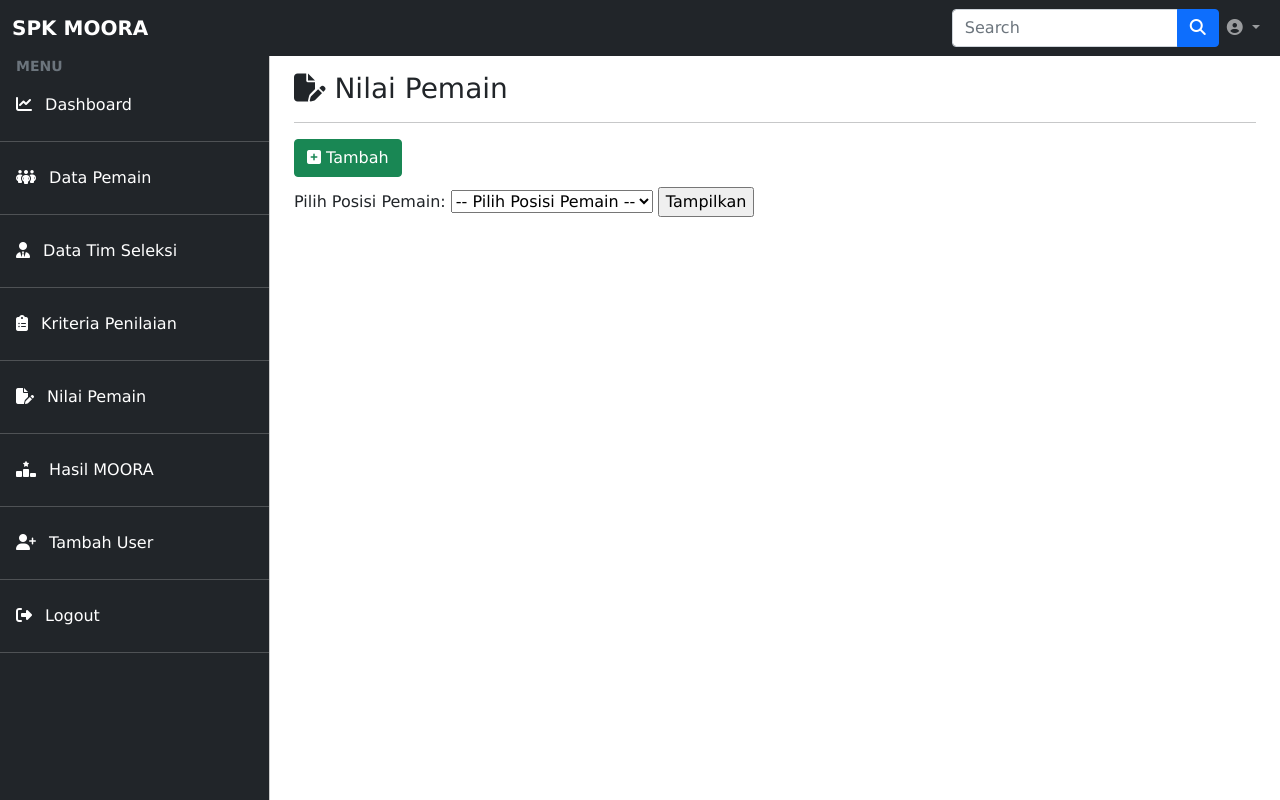
After one commit to shairul19/skripsi2_moora, a Flask app: page /data_nilai_pemain in a window 1280 px wide. The commit adds this page. Run offline with Flask 3, Linux system fonts and the light colour scheme; the visitor is signed in with stand-in values (Sample User, id 1); data that the repository does not hold is empty; some libraries are stand-ins or nearby versions.

Commit message:
Update Nilai Pemain

```diff
--- a/app.py
+++ b/app.py
@@ -478,7 +478,7 @@ def get_player_positions():
     cur.execute("SELECT DISTINCT posisi FROM tbl_pemain")
     positions = cur.fetchall()
     return [posisi[0] for posisi in positions]
-
+"""
 # Halaman data_tbl_nilai_kriteria
 @app.route('/data_tbl_nilai_kriteria', methods=['GET', 'POST'])
 def data_tbl_nilai_kriteria():
@@ -487,7 +487,7 @@ def data_tbl_nilai_kriteria():
             posisi_pemain = request.form['posisi_pemain']
 
             # Query data dari tabel tbl_nilai_kriteria dan gabungkan dengan tbl_pemain dan tbl_kriteria
-            cur.execute("SELECT p.nama_pemain, k.nama_kriteria, nk.nilai, k.id_kriteria "
+            cur.execute("SELECT p.nisn, p.nama_pemain, k.nama_kriteria, nk.nilai, k.id_kriteria "
                         "FROM tbl_nilai_kriteria nk "
                         "JOIN tbl_pemain p ON nk.nisn = p.nisn "
                         "JOIN tbl_kriteria k ON nk.id_kriteria = k.id_kriteria "
@@ -495,7 +495,7 @@ def data_tbl_nilai_kriteria():
             data_nilai_kriteria = cur.fetchall()
 
             # Create a DataFrame
-            df = pd.DataFrame(data_nilai_kriteria, columns=['nama_pemain', 'nama_kriteria', 'nilai', 'id_kriteria'])
+            df = pd.DataFrame(data_nilai_kriteria, columns=['nisn','nama_pemain', 'nama_kriteria', 'nilai', 'id_kriteria'])
 
             # Use pivot to reshape the DataFrame
             pivot_df = df.pivot(index='nama_pemain', columns='id_kriteria', values='nilai')
@@ -511,7 +511,62 @@ def data_tbl_nilai_kriteria():
         return render_template('data_tbl_nilai_kriteria.html', positions=get_player_positions())
     else:
         return redirect('/login')
+"""
 
+@app.route('/data_nilai_pemain', methods=['GET', 'POST'])
+def data_nilai_pemain():
+    if 'user_id' in session:
+        if request.method == 'POST':
+            posisi_pemain = request.form['posisi_pemain']
+
+            # Query data dari tabel tbl_nilai_kriteria dan gabungkan dengan tbl_pemain dan tbl_kriteria
+            cur.execute("SELECT p.nisn, p.nama_pemain, k.id_kriteria, nk.nilai "
+                        "FROM tbl_nilai_kriteria nk "
+                        "JOIN tbl_pemain p ON nk.nisn = p.nisn "
+                        "JOIN tbl_kriteria k ON nk.id_kriteria = k.id_kriteria "
+                        "WHERE p.posisi = %s", (posisi_pemain,))
+            data_nilai_kriteria = cur.fetchall()
+
+            # Create a dictionary to store data for each player
+            table_data = {}
+
+            for row in data_nilai_kriteria:
+                nisn = row[0]
+                nama_pemain = row[1]
+                id_kriteria = row[2]
+                nilai = row[3]
+
+                if nisn not in table_data:
+                    table_data[nisn] = {'nama_pemain': nama_pemain, 'nisn': nisn}
+                table_data[nisn][id_kriteria] = nilai
+
+            # Get the list of criteria names for the selected position
+            cur.execute("SELECT k.id_kriteria, k.nama_kriteria "
+                        "FROM tbl_kriteria k "
+                        "WHERE k.posisi = %s", (posisi_pemain,))
+            kriteria_list = {row[0]: row[1] for row in cur.fetchall()}
+
+            return render_template('data_nilai_pemain.html', table_data=table_data, kriteria_list=kriteria_list, positions=get_player_positions(), posisi_pemain=posisi_pemain)
+
+        return render_template('data_nilai_pemain.html', positions=get_player_positions())
+    else:
+        return redirect('/login')
+
+
+
+
+# Halaman Delete nilai pemain
+@app.route('/hapus_nilai/<nisn>', methods=['GET', 'POST'])
+def hapus_nilai(nisn):
+    if 'user_id' in session and session['role'] == 'admin':
+        if request.method == 'POST':
+            # Hapus nilai berdasarkan nisn
+            cur.execute("DELETE FROM tbl_nilai_kriteria WHERE nisn = %s", (nisn,))
+            conn.commit()
+
+        return redirect('/data_tbl_nilai_kriteria')
+    else:
+        return redirect('/login')
 
 # Halaman perhitungan_pemangkatan
 @app.route('/perhitungan_pemangkatan', methods=['GET', 'POST'])
--- a/templates/base.html
+++ b/templates/base.html
@@ -111,7 +111,7 @@
                     </li>
 
                     <li class='my-2'>
-                        <a href='/data_tbl_nilai_kriteria' class='nav-link px-3 active'>
+                        <a href='/data_nilai_pemain' class='nav-link px-3 active'>
                             <span class='me-2'>
                                 <i class="fa-solid fa-file-pen icon"></i>
                              </span>
--- /dev/null
+++ b/templates/data_nilai_pemain.html
@@ -0,0 +1,81 @@
+{% extends "base.html" %}
+
+{% block title %}
+Nilai Pemain
+{% endblock %}
+
+{% block content %}
+<!--Main-->
+<main class="mt-5 pt-3">
+    <div class="col-md-12 p-4 pt-2">
+
+        <h3> <i class="fa-solid fa-file-pen icon"></i> Nilai Pemain</h3>
+        <hr>
+
+        <div class="row">
+            {% if 'user_id' in session and session['role'] == 'admin' %}
+            <div class="col-sm-2">
+                <a class="btn btn-success" href="/penilaian_pemain" role="button"><i class="fa-solid fa-square-plus"> </i> Tambah</a>
+            </div><br><br>
+            {% endif %}
+            <form method="post">
+                <label for="posisi_pemain">Pilih Posisi Pemain:</label>
+                <select id="posisi_pemain" name="posisi_pemain">
+                    <option value="">-- Pilih Posisi Pemain --</option>
+                    {% for posisi in positions %}
+                    <option value="{{ posisi }}" {% if posisi==posisi_pemain %}selected{% endif %}>{{ posisi }}</option>
+                    {% endfor %}
+                </select>
+                <input type="submit" value="Tampilkan">
+            </form>
+            <br><br>
+            {% if table_data %}
+            <table class="table table-sm table-striped table-hover">
+                <thead class="table-dark">
+                    <tr>
+                        <th>No</th>
+                        <th>Nama Pemain</th>
+                        {% for kriteria_id, kriteria_name in kriteria_list.items() %}
+                        <th>{{ kriteria_name }}</th>
+                        {% endfor %}
+                        {% if 'user_id' in session and session['role'] == 'admin' %}
+                        <th>Aksi</th>
+                        {% endif %}
+                    </tr>
+                </thead>
+                <tbody>
+                    {% for nisn, data in table_data.items() %}
+                    <tr>
+                        <td>{{ loop.index }}</td>
+                        <td>{{ data['nama_pemain'] }}</td>
+                        {% for kriteria_id, kriteria_name in kriteria_list.items() %}
+                        <td>{{ data.get(kriteria_id, '') }}</td>
+                        {% endfor %}
+                        {% if 'user_id' in session and session['role'] == 'admin' %}
+                        <td>
+                            <!-- Button trigger modal -->
+                            <button type="button" class="btn btn-primary btn-sm" data-bs-toggle="modal"
+                                data-bs-target="#exampleModal">
+                                <i class="fa-solid fa-pen-to-square"></i>
+                            </button>
+                            <!-- Modal -->
+                            <!-- ... (your modal code) ... -->
+                            <!-- Tombol untuk Menghapus Nilai -->
+                            <button type="button" class="btn btn-danger btn-sm" data-bs-toggle="modal"
+                                data-bs-target="#hapusModal{{ nisn }}">
+                                <i class="fa-solid fa-trash-can"></i>
+                            </button>
+                            <!-- Modal Konfirmasi Hapus -->
+                            <!-- ... (your modal code) ... -->
+                        </td>
+                        {% endif %}
+                    </tr>
+                    {% endfor %}
+                </tbody>
+            </table>
+            {% endif %}
+        </div>
+    </div>
+</main>
+<!--Main-->
+{% endblock %}
```
Also changed, not shown: templates/data_tbl_nilai_kriteria.html (+11 -13 lines).
